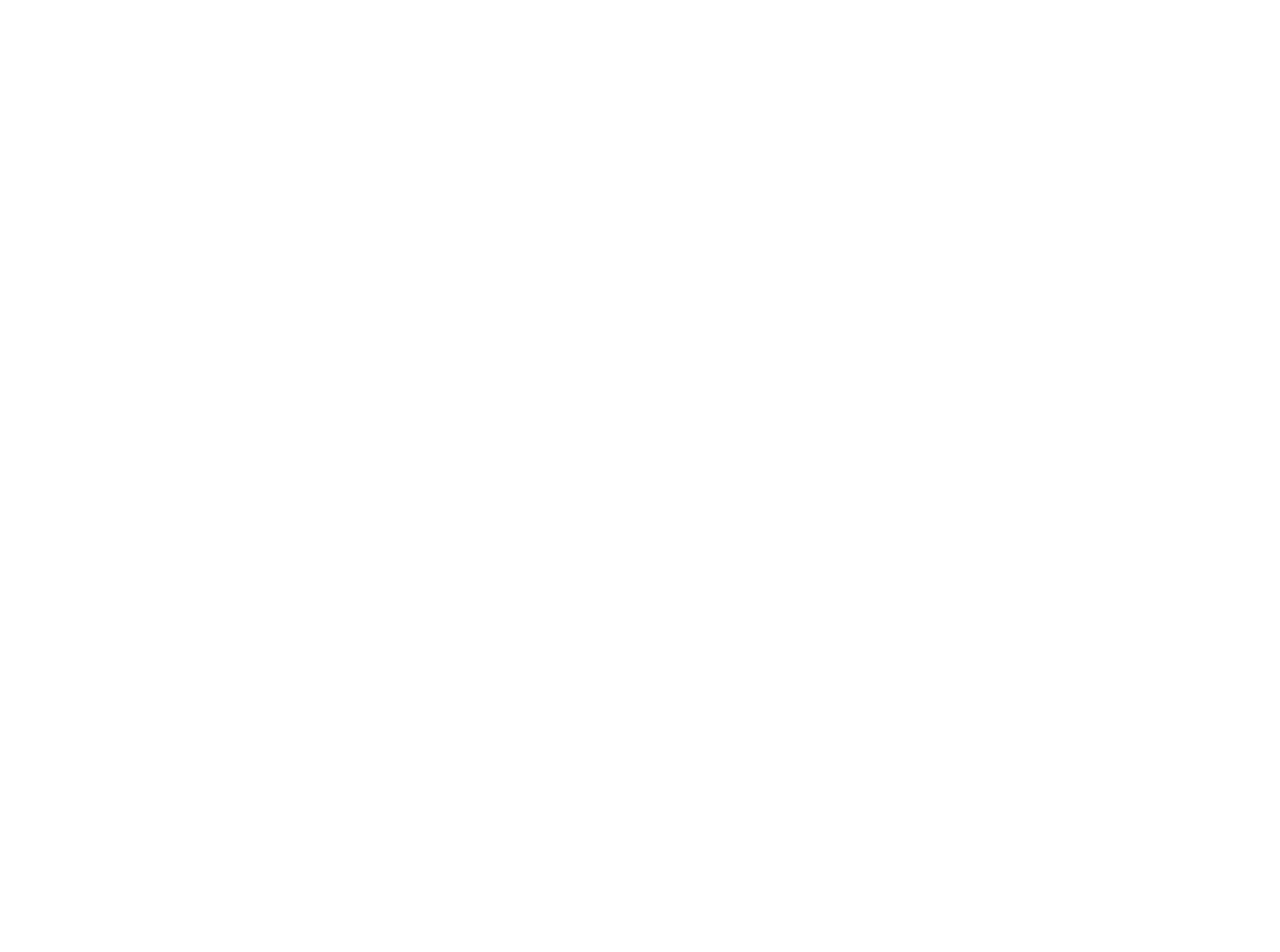
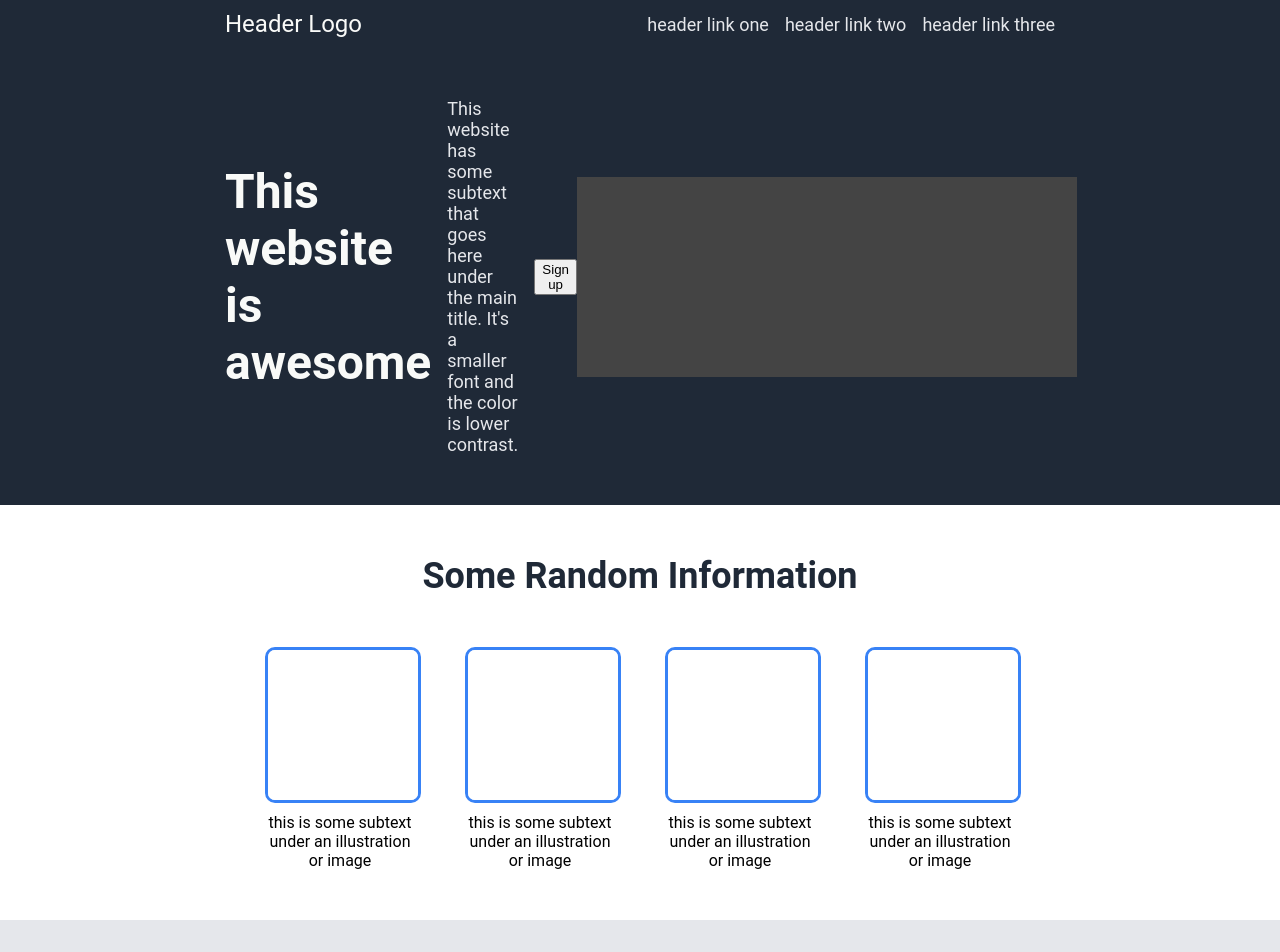
Before and after one commit to rawlin08/landing, a plain HTML site: page index.html in a window 1280 px wide. Shown: the top 952 px of the page. Before the commit the page ends 800 px from the top, so only its background shows below. Drawn offline with Linux system fonts and the light colour scheme.

Commit message:
added images and more work on website

```diff
--- a/index.html
+++ b/index.html
@@ -4,23 +4,96 @@
     <meta charset="UTF-8">
     <meta http-equiv="X-UA-Compatible" content="IE=edge">
     <meta name="viewport" content="width=device-width, initial-scale=1.0">
+    <link rel="stylesheet" href="styles.css">
     <title>Landing Page</title>
 </head>
 <body>
+    <div class="header">
+        <div class="left">
+            <div class="logo">
+                Header Logo
+            </div>
+        </div>
+        <div class="right">
+            <ul class="links">
+                <li><a href="google.com">header link one</a></li>
+                <li><a href="google.com">header link two</a></li>
+                <li><a href="google.com">header link three</a></li>
+            </ul>
+        </div>
+    </div>
     <div class="container1">
+        <div class="left">
+            <div>
+                <h1>This website is awesome</h1>
+            </div>
+            <div class="stitle">
+                This website has some subtext that goes here under the main title. It's a smaller font and the color is lower contrast.
+            </div>
+            <button>Sign up</button>
+        </div>
+        <div class="right">
+            <img class="grey" src="/images/greybox.jpg" alt="">
 
+        </div>
     </div>
+    <div class="title">Some Random Information</div>
     <div class="container2">
+        <div class="info">
+            <img class="white" src="/images/whitebox.jpg" alt="">
+            <div class="text">
+                this is some subtext under an illustration or image
+            </div>
+        </div>
 
+        <div class="info">
+            <img class="white" src="/images/whitebox.jpg" alt="">
+            <div class="text">
+                this is some subtext under an illustration or image
+            </div>
+        </div>
+
+        <div class="info">
+            <img class="white" src="/images/whitebox.jpg" alt="">
+            <div class="text">
+                this is some subtext under an illustration or image
+            </div>
+        </div>
+
+        <div class="info">
+            <img class="white" src="/images/whitebox.jpg" alt="">
+            <div class="text">
+                this is some subtext under an illustration or image
+            </div>
+        </div>
     </div>
     <div class="container3">
-
+        <div class="quote">
+            This is an inspiring quote, or a testimonial from a customer. Maybe it's just filling up space, or maybe people will actually read it. Who knows? All I know is that it looks nice.
+        </div>
+        <div class="name">
+            - Thor, God of Thunder
+        </div>
     </div>
     <div class="container4">
+        <div class="call">
+            <div class="left">
+                <div class="calltextmain">
+                    Call to action! It's time!
+                </div>
+                <div class="calltextsub">
+                    Sign up for our product by clicking that button right over there!
+                </div>
+            </div>
+            <div class="right">
+                <div class="button">
 
+                </div>
+            </div>
+        </div>
     </div>
-    <div class="container5">
-
+    <div class="footer">
+        Copyright
     </div>
 </body>
 </html>
--- a/styles.css
+++ b/styles.css
@@ -1,19 +1,154 @@
+body {
+    display: flex;
+    margin: 0;
+    font-family: Roboto, serif;
+    flex-direction: column;
+}
+
+/* Header Div */
+
+.header {
+    display: flex;
+    background-color: #1f2937;
+    padding: 8px;
+    justify-content: space-between;
+    padding: 10px 225px;
+}
+
+.left, .right {
+    display: flex;
+    align-items: center;
+    gap: 16px;
+}
+
+.logo {
+    color: #f9faf8;
+    font-size: 24px;
+    display: flex;
+}
+
+ul {
+    list-style-type: none;
+    display: flex;
+    margin: 0;
+    padding: 0;
+    gap: 16px;
+}
+
+a {
+    text-decoration: none;
+    display: flex;
+    font-size: 18px;
+    color: #e5e7eb;
+}
+
+/* Container 1 Div */
+
 .container1 {
+    background-color: #1f2937;
+    display: flex;
+    padding: 50px 225px;
+}
 
+h1 {
+    font-size: 48px;
+    color: #f9faf8;
+    display: flex;
+}
+
+.stitle {
+    font-size: 18px;
+    color: #e5e7eb;
+    display: flex;
+}
+
+.grey {
+    width: 500px;
+    height: 200px;
+}
+
+/* Container 2 Div */
+
+.title {
+    display: flex;
+    justify-content: center;
+    margin: 50px;
+    font-size: 36px;
+    font-weight: bold;
+    color: #1f2937;
 }
 
 .container2 {
-
+    display: flex;
+    gap: 50px;
+    justify-content: center;
+    padding-bottom: 50px;
 }
 
-.container3 {
-
+.white {
+    display: flex;
+    width: 150px;
+    height: 150px;
+    border: 3px solid #3882f6;
+    border-radius: 10px;
+    justify-content: center;
 }
 
-.container4 {
-
+.info {
+    width: 150px;
 }
 
-.container5 {
+.text {
+    display: flex;
+    text-align: center;
+    margin-top: 10px;
+}
 
+/* Container 3 Div */
+
+.container3 {
+    background-color: #e5e7eb;
+    padding: 100px 600px;
 }
+
+.quote {
+    font-style: italic;
+    color: #1f2937;
+    font-size: 36px;
+}
+
+.name {
+    display: flex;
+    justify-content: flex-end;
+    font-weight: bold;
+}
+
+/* Container 4 Div */
+
+.container4 {
+    display: flex;
+    justify-content: center;
+    padding: 100px 300px;
+}
+
+.call {
+    display: flex;
+    background-color: #3882f6;
+    border-radius: 20px;
+    width: 900px;
+    height: 100px;
+}
+
+.calltext {
+    display: flex;
+}
+
+/* Footer Div */
+
+.footer {
+    height: 52px;
+    display: flex;
+    align-items: center;
+    justify-content: center;
+    background: #eee;
+  }
```
Also changed, not shown: images/greybox.jpg (added), images/whitebox.jpg (added).
